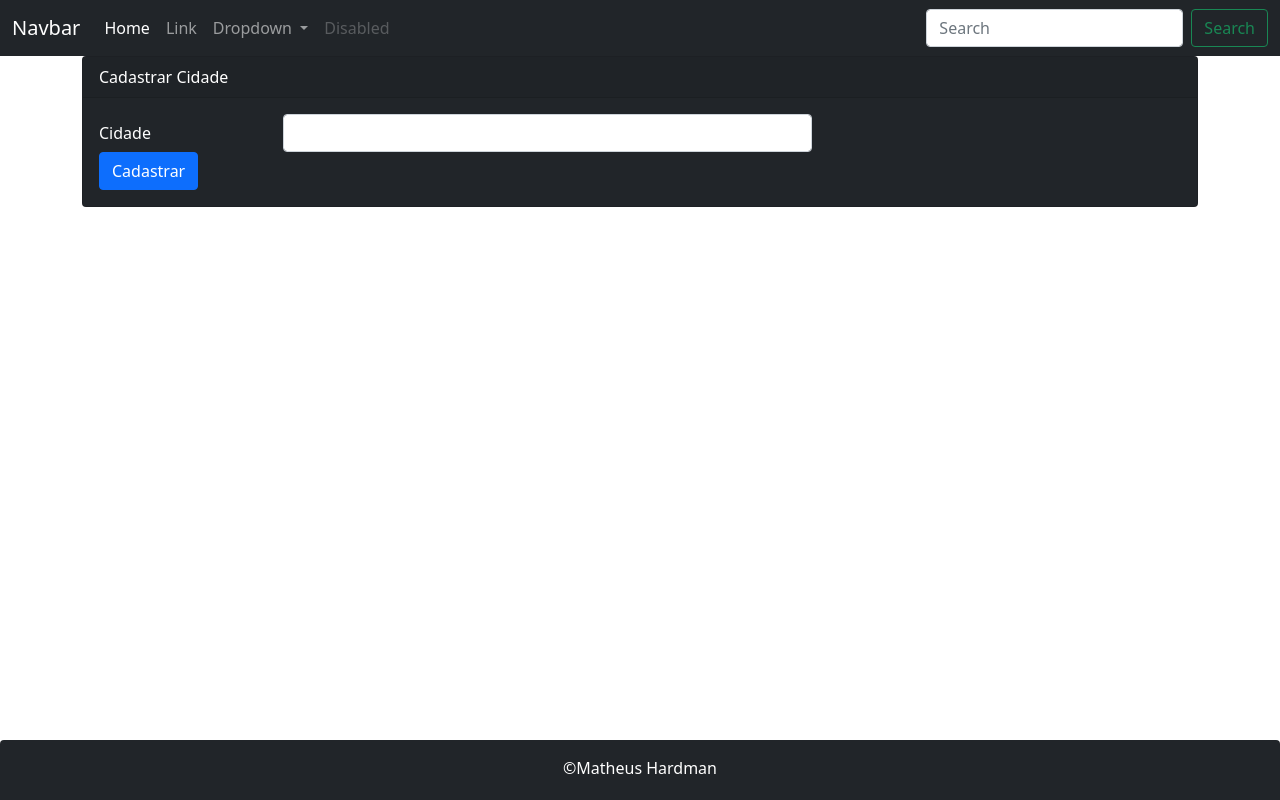
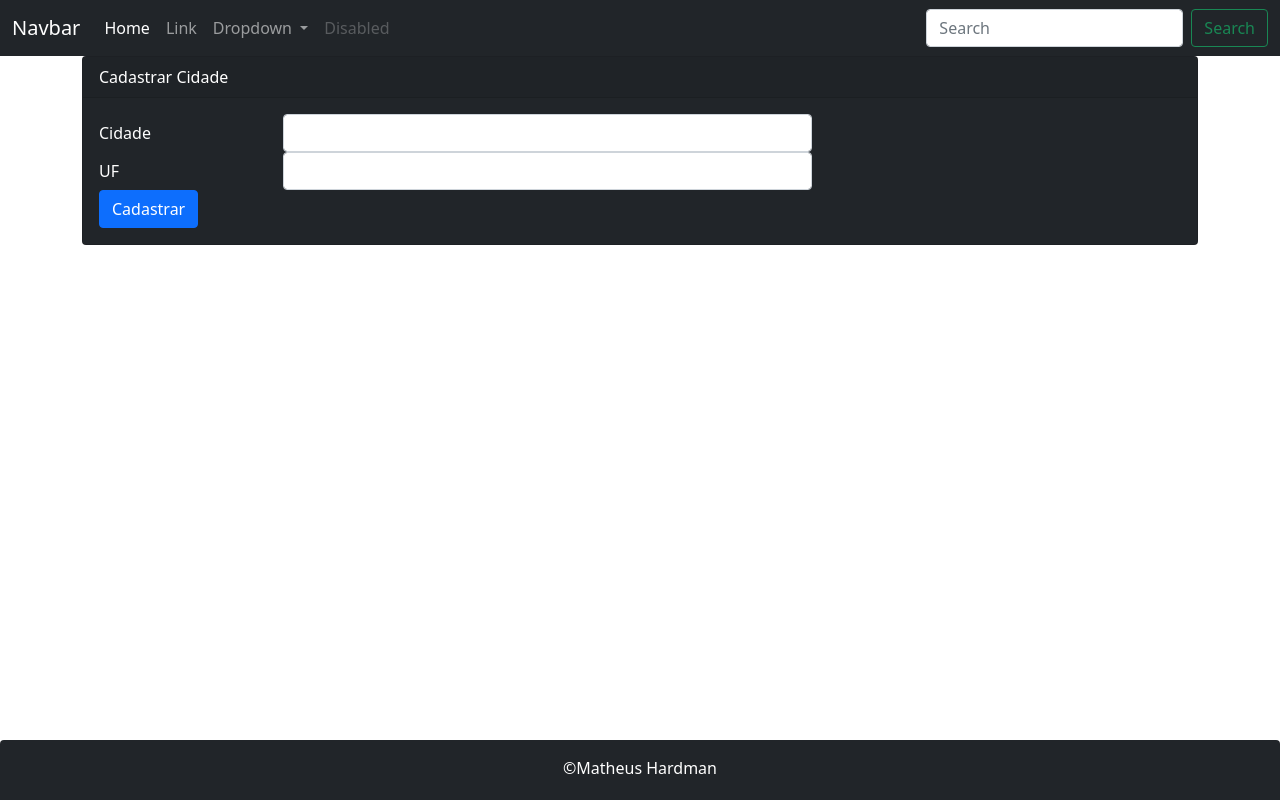
Before and after one commit to MatheusHard/front_end_angular_spending-control, an Angular app: page /cidades/list in a window 1280 px wide. Both pictures are taken after a click on the button "Cadastrar Cidade". Built offline with nearby package versions, Linux system fonts and the light colour scheme; no server answers.

Commit message:
Form Cidade consumindo Spring

```diff
--- a/src/app/app-routing.module.ts
+++ b/src/app/app-routing.module.ts
@@ -1,12 +1,12 @@
 import { NgModule } from '@angular/core';
 import { Routes, RouterModule } from '@angular/router';
 import { CidadesComponent } from './cidades/cidades.component';
-import { FormComponent } from './cidades/form.component';
+import { CidadeFormComponent } from './cidades/form-cidade.component';
 
 const routes: Routes = [
   //{path: 'home', component: MainNavComponent},
   {path:'cidades/list', component: CidadesComponent  },
-  {path:'cidades/form', component: FormComponent  },
+  {path:'cidades/form', component: CidadeFormComponent  },
 
   //{path:'cidades/create', component: DialogElementsExample  },
   //{path:'cidades/:id', component: CidadeUpdateComponent  },
--- a/src/app/app.module.ts
+++ b/src/app/app.module.ts
@@ -7,7 +7,7 @@ import { FooterComponent } from './footer/footer/footer.component';
 import { CidadesComponent } from './cidades/cidades.component';
 import { CidadeService } from './cidades/cidade.service';
 import { HttpClientModule } from '@angular/common/http';
-import { FormComponent } from './cidades/form.component';
+import { CidadeFormComponent } from './cidades/form-cidade.component';
 import { FormsModule } from '@angular/forms';
 
 @NgModule({
@@ -16,7 +16,7 @@ import { FormsModule } from '@angular/forms';
     HeaderComponent,
     FooterComponent,
     CidadesComponent,
-    FormComponent
+    CidadeFormComponent
 
   ],
   imports: [
--- a/src/app/cidades/cidade.service.ts
+++ b/src/app/cidades/cidade.service.ts
@@ -1,7 +1,7 @@
 import { Injectable } from '@angular/core';
 import { Cidade } from './cidade';
 import { CIDADES } from './cidades.json';
-import { HttpClient } from '@angular/common/http';
+import { HttpClient, HttpHeaders } from '@angular/common/http';
 import { Observable } from 'rxjs';
 
 @Injectable({
@@ -9,14 +9,18 @@ import { Observable } from 'rxjs';
 })
 export class CidadeService {
 
-  private URL_BASE: string = 'http://localhost:8080/api/';
-  private URL_GET_CIDADES: string = 'cidades';
+  private URL_BASE: string = 'http://localhost:8080/api/cidades';
+  //private URL_GET_CIDADES: string = 'cidades';
+  private httpHeaders = new HttpHeaders({'Content-Type': 'application/json'});
 
-
-  constructor(private http: HttpClient) { }
+ constructor(private http: HttpClient) { }
 
   getCidades(): Observable<Cidade[]> {
-    return this.http.get<Cidade[]>(`${this.URL_BASE}${this.URL_GET_CIDADES}`);
+    return this.http.get<Cidade[]>(`${this.URL_BASE}`);
 
   }
+create(cidade: Cidade) : Observable<Cidade>{
+  return this.http.post<Cidade>(this.URL_BASE, cidade, {headers: this.httpHeaders})
 }
+
+}
--- /dev/null
+++ b/src/app/cidades/form-cidade.component.ts
@@ -0,0 +1,26 @@
+import { Component, OnInit } from '@angular/core';
+import { Router } from '@angular/router';
+import { Observable } from 'rxjs';
+import { Cidade } from './cidade';
+import { CidadeService } from './cidade.service';
+
+@Component({
+  selector: 'app-form',
+  templateUrl: './form.component.html'
+})
+export class CidadeFormComponent implements OnInit {
+
+   cidade: Cidade = new Cidade();
+   titulo:string = "Cadastrar Cidade";
+
+  constructor(private cidadeService: CidadeService, private router: Router) { }
+
+  ngOnInit(): void {
+  }
+
+  public create(): void {
+      this.cidadeService.create(this.cidade).subscribe(
+          response => this.router.navigate(['/cidades/list'])
+      )
+  }
+}
--- a/src/app/cidades/form.component.html
+++ b/src/app/cidades/form.component.html
@@ -6,6 +6,12 @@
         <label for="descricao_cidade" class="col-form-label col-sm-2">Cidade</label>
         <div class="col-sm-6">
             <input type="text" class="form-control" [(ngModel)]="cidade.descricao_cidade" name="descricao_cidade">
+        </div>
+    </div>
+    <div class="form-group row">
+        <label for="fk_uf" class="col-form-label col-sm-2">UF</label>
+        <div class="col-sm-6">
+            <input type="number" class="form-control" [(ngModel)]="cidade.fk_uf" name="fk_uk">
         </div>
     </div>
 
--- a/src/app/cidades/form.component.ts
+++ /dev/null
@@ -1,24 +0,0 @@
-import { Component, OnInit } from '@angular/core';
-import { Cidade } from './cidade';
-
-@Component({
-  selector: 'app-form',
-  templateUrl: './form.component.html'
-})
-export class FormComponent implements OnInit {
-
-   cidade: Cidade = new Cidade();
-   titulo:string = "Cadastrar Cidade";
-
-  constructor() { }
-
-  ngOnInit(): void {
-  }
-
-  public create(): void{
-    console.log("CLICK");
-    console.log(this.cidade);
-
-  }
-
-}
```
